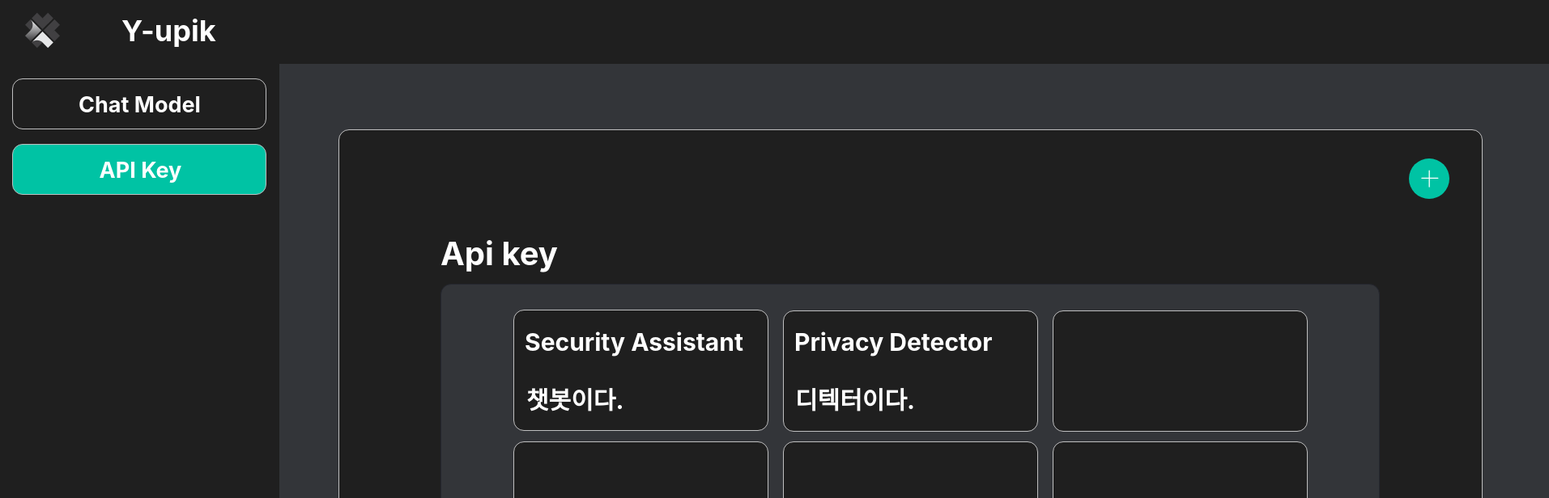
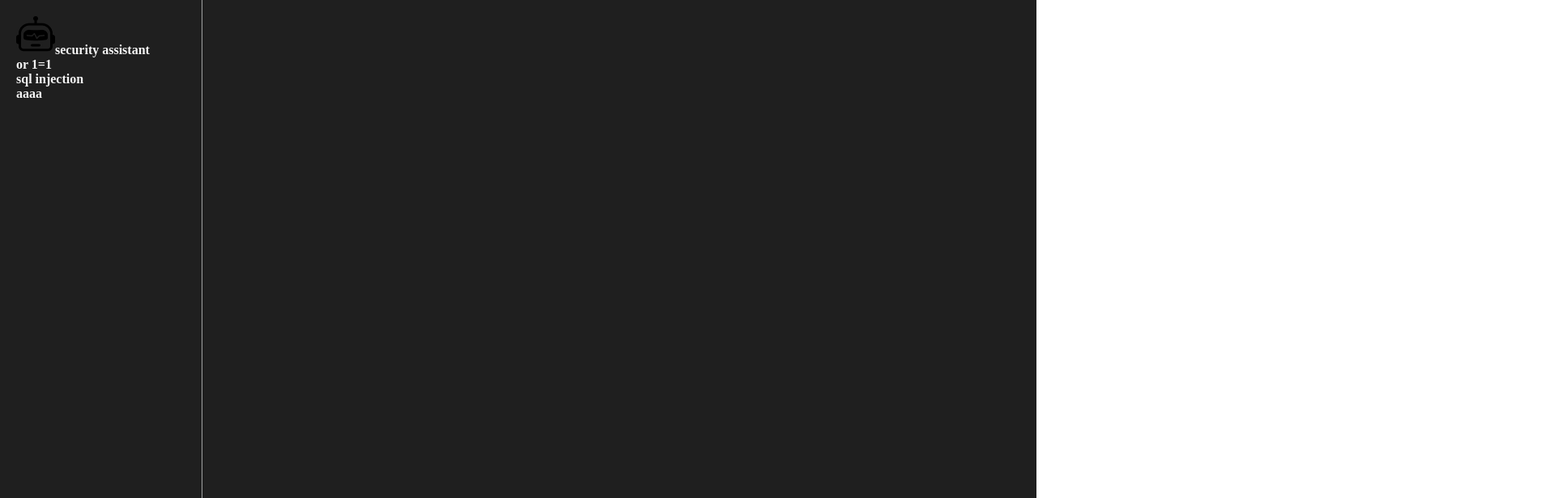
Before and after one commit to hurhyeon/gloogloo, a Vue app: page /api-key in a window 1280 px wide. Shown: the top 616 px of the page at 81% size, 1913 px wide, since content can reach past the window. Built offline with nearby package versions, Linux system fonts and the light colour scheme.

Commit message:
14일차

```diff
--- a/src/pages/ApiKey.vue
+++ b/src/pages/ApiKey.vue
@@ -1,70 +1,44 @@
 <template>
-  <div class="MainmainB" :class="(mode === 'dark') ? 'dark' : 'light'">
-    <div :class="$style.mainmainB" >
-      <div :class="$style.mainmainBChild"  />
-      <div :class="$style.mainmainBItem"  />
-      <div :class="$style.mainmainBInner" />
-      <img :class="$style.blackAndWhiteCollection11" alt="" src="/black-and-white-collection-11.svg" @click="onMainClick"/>
-      <b :class="$style.yUpik" @click="onMainClick" >Y-upik</b>
-      <div :class="$style.chatModelWrapper" @click="onMainClick">
-        <b :class="$style.chatModel" @click ="onMainClick"> Chat Model </b>
-      </div>
-      <div :class="$style.apiKeyWrapper" @click ="onApiClick">
-        <b :class="$style.apiKey" @click ="onApiClick">API Key </b>
-      </div>
-      <div :class="$style.rectangleDiv" />
-      <div :class="$style.mainmainBChild1" />
-      <img :class="$style.icon" alt="" src="/1.svg" />
-      <b :class="$style.chatModel1">Api key</b>
-      <div :class="$style.mainmainBChild2" />
-      <div :class="$style.mainmainBChild3" @click ="onSecurityClick" />
-      <div :class="$style.mainmainBChild4" @click ="onPrivircyClick"/>
-      <div :class="$style.mainmainBChild5" />
-      <div :class="$style.mainmainBChild6" />
-      <div :class="$style.mainmainBChild7" />
-      <div :class="$style.mainmainBChild8" />
-      <b :class="$style.securityAssistant" @click="onSecurityClick">Security Assistant</b>
-      <b :class="$style.p" @click="onSecurityClick">챗봇이다.</b>
-      <b :class="$style.privacyDetector" @click = "onPrivircyClick">Privacy Detector</b>
-      <b :class="$style.b1" @click = "onPrivircyClick">디텍터이다.</b>
+  <div class="app" :class="(mode === 'dark') ? 'dark' : 'light'">
+    <nav class="navbar">
+      <div class="navbar-content">
+        <div class="frame-parent">
+          <div class="frame-group">
+            <div class="robot-parent">
+              <img class="robot-icon" alt="" src="/robot.png" />
+              <b class="security-assiatant">security assistant</b>
             </div>
           </div>
+          <div class="list1">
+            <b class="list-chat">or 1=1</b>
+          </div>
+          <div class="list2">
+            <b class="list-chat">sql injection</b>
+          </div>
+          <div class="list3">
+            <b class="list-chat">aaaa</b>
+          </div>
+        </div>
+      </div>
+    </nav>
+
+
+  </div>
 </template>
+
 <script>
-    import { defineComponent } from "vue";
-
-    export default defineComponent({
-      name: "MainmainB",
+export default {
+      name: "app",
       data(){
         return{
           mode:'dark'
         }
       },
-      methods: {
-        onSecurityClick() {
-          this.$router.push("/security-assistant-w");
-        },
-          onMainClick() {
-          this.$router.push("/");
-        },
-          onPrivircyClick() {
-            this.$router.push("/privacy-decetor");
-          },
-          onApiClick(){
-            this.$router.push("/api-key");
-          },
-        },
-    });
+    }
 
 </script>
-  <style module>
 
-    * {
-        margin: 0;
-        padding: 0;
-        box-sizing: border-box;
-    }
-
+<style scoped>
  .app{
       width: 100vw;
       min-height: 100vw;
@@ -76,260 +50,20 @@
       background: #1f1f1f;
       color: #f3f3f3;
     }
-    .mainmainBChild {
-      position: absolute;
+
+    .navbar {
+  position: fixed;
+  top: 0;
+  left: 0;
+  width: 250px;
+  height: 100%;
   background-color: #1f1f1f;
-      top: 0px;
-      left: 0px;
-      width: 342px;
-      height: 700px;
-    }
-    .mainmainBItem {
-      position: absolute;
-      background-color: #1f1f1f;
-      top: 79px;
-      left: 0px;
-      width: 345px;
-      height: 1001px;
-    }
-    .mainmainBInner {
-      position: absolute;
-      top: 0px;
-      left: 342px;
-      background-color: #1f1f1f;
-      border: 1px solid #1f1f1f;
-      box-sizing: border-box;
-      width: 1571px;
-      height: 1080px;
-    }
-    .blackAndWhiteCollection11 {
-      position: absolute;
-      height: 6.02%;
-      width: 3.4%;
-      top: 0.46%;
-      right: 94.2%;
-      bottom: 93.52%;
-      left: 2.4%;
-      max-width: 100%;
-      overflow: hidden;
-      max-height: 100%;
-      cursor: pointer;
-    }
-    .yUpik {
-      position: absolute;
-      top: 16px;
-      left: 150px;
-      font-size: 36px;
-      cursor: pointer;
+  border-right: 1px solid #a0a1a2;
 
 }
-    .chatModel {
-      position: absolute;
-      top: 15px;
-      left: 81px;
-      cursor: pointer;
-    }
-    .chatModelWrapper {
-      position: absolute;
-      top: 97px;
-      left: 15px;
-      border-radius: 13px;
-      background-color: #1f1f1f;
-      border: 1px solid #bfbfc0;
-      box-sizing: border-box;
-      width: 314px;
-      height: 63px;
-      overflow: hidden;
-      cursor: pointer;
-      font-size: 27px;
-    }
-    .chatModelWrapper:focus{
-      background-color: #00c3a4;
-    }
-    .chatModelWrapper:hover{
-      background-color: #00c3a4;
-    }
-    .apiKey {
-      position: absolute;
-      cursor: pointer;
-      top: 15px;
-      left: 106.5px;
-    }
-    .apiKeyWrapper {
-      position: absolute;
-      cursor: pointer;
-      top: 178px;
-      left: 15px;
-      border-radius: 13px;
-      background-color: #00c3a4;
-      border: 1px solid #bfbfc0;
-      box-sizing: border-box;
-      width: 314px;
-      height: 63px;
-      overflow: hidden;
-      font-size: 27px;
-    }
-    .apiKeyWrapper:active{
-      background-color: #1f1f1f;
-    }
-    .rectangleDiv {
-      position: absolute;
-      top: 79px;
-      left: 345px;
-      background-color: #333539;
-      width: 1568px;
-      height: 1001px;
-    }
-    .mainmainBChild1 {
-      position: absolute;
-      top: 160px;
-      left: 418px;
-      border-radius: 13px;
-      background-color: #1f1f1f;
-      border: 1px solid #bfbfc0;
-      box-sizing: border-box;
-      width: 1413px;
-      height: 756px;
-    }
-    .icon {
-      position: absolute;
-      top: 196px;
-      left: 1740px;
-      width: 50px;
-      height: 50px;
-      cursor: pointer;
-    }
-    .chatModel1 {
-      position: absolute;
-      top: 289px;
-      left: 544px;
-      font-size: 40px;
-    }
-    .mainmainBChild2 {
-      position: absolute;
-      top: 351px;
-      left: 544px;
-      border-radius: 13px;
-      background-color: #333539;
-      border: 1px solid #24262e;
-      box-sizing: border-box;
-      width: 1160px;
-      height: 378px;
-    }
-    .mainmainBChild3 {
-      position: absolute;
-      top: 383px;
-      left: 634px;
-      border-radius: 13px;
-      background-color: #1f1f1f;
-      border: 1px solid #bfbfc0;
-      box-sizing: border-box;
-      width: 315px;
-      height: 150px;
-      cursor: pointer;
-    }
-    .mainmainBChild4 {
-      position: absolute;
-      top: 384px;
-      left: 967px;
-      border-radius: 13px;
-      background-color: #1f1f1f;
-      border: 1px solid #bfbfc0;
-      box-sizing: border-box;
-      width: 315px;
-      height: 150px;
-      cursor: pointer;
-    }
-    .mainmainBChild5 {
-      position: absolute;
-      top: 384px;
-      left: 1300px;
-      border-radius: 13px;
-      background-color: #1f1f1f;
-      border: 1px solid #bfbfc0;
-      box-sizing: border-box;
-      width: 315px;
-      height: 150px;
-    }
-    .mainmainBChild6 {
-      position: absolute;
-      top: 546px;
-      left: 634px;
-      border-radius: 13px;
-      background-color: #1f1f1f;
-      border: 1px solid #bfbfc0;
-      box-sizing: border-box;
-      width: 315px;
-      height: 150px;
-    }
-    .mainmainBChild7 {
-      position: absolute;
-      top: 546px;
-      left: 967px;
-      border-radius: 13px;
-      background-color: #1f1f1f;
-      border: 1px solid #bfbfc0;
-      box-sizing: border-box;
-      width: 315px;
-      height: 150px;
-    }
-    .mainmainBChild8 {
-      position: absolute;
-      top: 546px;
-      left: 1300px;
-      border-radius: 13px;
-      background-color: #1f1f1f;
-      border: 1px solid #bfbfc0;
-      box-sizing: border-box;
-      width: 315px;
-      height: 150px;
-    }
-    .securityAssistant {
-      position: absolute;
-      cursor: pointer;
-      top: 405px;
-      left: 648px;
-    }
-    .p {
-      position: absolute;
-      top:471px;
-      left:650px;
-      cursor: pointer;
-      display: inline-block;
-      width: 210px;
-      height: 100px;
-    }
-    .b {
-      position: absolute;
-      top: 471px;
-      cursor: pointer;
-      display: inline-block;
-      width: 120px;
-      height: 55px;
-    }
-    .privacyDetector {
-      position: absolute;
-      cursor: pointer;
-      top: 405px;
-      left: 981px;
-    }
 
-    .b1 {
-      position: absolute;
-      top: 471px;
-      left: 982px;
-      cursor: pointer;
-      display: inline-block;
-      width: 192px;
-      height: 50px;
-    }
-    .mainmainB {
-      position: relative;
-      width: 100%;
-      height: 1080px;
-      text-align: left;
-      font-size: 30px;
-      color: #fff;
-      font-family: Inter;
+.navbar-content {
+  padding: 20px;
+
 }
 </style>
--- a/src/pages/MainmainB.vue
+++ b/src/pages/MainmainB.vue
@@ -1,5 +1,5 @@
 <template>
-  <meta name="viewport" content="width=device-width, initial-scale=1, user-scalable=no">
+
   <div class="MainmainB" :class="(mode === 'dark') ? 'dark' : 'light'">
     <div :class="$style.mainmainB" >
       <div :class="$style.mainmainBChild"  />
@@ -72,6 +72,7 @@
         box-sizing: border-box;
 
     }
+
 
     .app{
       background: #1f1f1f;
--- a/src/pages/PrivacyDecetor.vue
+++ b/src/pages/PrivacyDecetor.vue
@@ -10,7 +10,7 @@ function color(event) {
     alert(event.target.tagName)
   }
 }
-</script>x
+</script>
 <template>
   <div class="app" :class="(mode === 'dark') ? 'dark' : 'light'">
     <div>
--- a/src/pages/SecurityAssistantW.vue
+++ b/src/pages/SecurityAssistantW.vue
@@ -4,35 +4,33 @@
       <div class="navbar-content">
         <div class="frame-parent">
           <div class="frame-group">
-            <div class="frame-child" />
             <div class="robot-parent">
               <img class="robot-icon" alt="" src="/robot.png" />
-              <b class="security-assistant"> security assistant</b>
+              <b class="security-assiatant">security assistant</b>
             </div>
           </div>
           <div class="list1">
-            <b class="sql-injection">or 1=1</b>
+            <b class="list-chat">or 1=1</b>
           </div>
           <div class="list2">
-            <b class="sql-injection">sql injection</b>
+            <b class="list-chat">sql injection</b>
           </div>
           <div class="list3">
-            <b class="sql-injection">
-              <p class="blank-line">awdasdfjkasdl</p>
-            </b>
+            <b class="list-chat">aaaa</b>
           </div>
         </div>
       </div>
     </nav>
+
     <div class="home">
       <div class="container-box">
-        <div class="chat1"></div>
+        <div class="chat1">
+          <img class="pencil-icon" alt="" src="/pencil.png" />
+        </div>
         <div class="chat2"></div>
         <div class="chat3"></div>
-        <div>
+        <div class=" thumbs">
           <img class="thumbs-up" src="/hand-thumbs-up-fill.png" alt="" />
-        </div>
-        <div>
           <img class="thumbs-down" src="/hand-thumbs-down-fill.png" alt="" />
         </div>
         <div class="request">
@@ -40,21 +38,31 @@
         <div class="request2">request 2</div>
         <div class="request3">request 3</div>
       </div>
-      <div class="conversation">
-          <!-- 대화창 내용 -->
+      <div class="search">
+      <input class="conversation" type="text" placeholder="검색어 입력">
+      <img class="send-icon" src="/send.png" @click="sendButtonClick">
+    </div>
+
         </div>
       </div>
     </div>
-  </div>
+
 </template>
 
 <script>
 export default {
-  name: 'SecurityAssistantW'
+  name: 'SecurityAssistantW',
+  methods:{
+    sendButtonClick(){
+      alert('send')
+    }
+  }
 }
 </script>
 
 <style scoped>
+
+
 .home {
   display: flex;
   justify-content: center;
@@ -70,8 +78,9 @@ export default {
   left: 0;
   width: 250px;
   height: 100%;
-  background-color: #a8d0ff;
-  color: white;
+  background-color: #ffffff;
+  border-right: 1px solid #a0a1a2;
+
 }
 
 .navbar-content {
@@ -85,13 +94,22 @@ export default {
   border-radius: 13px;
   width: 75vw;
   height: 60vh;
+  margin-bottom: 5vh;
 }
+
 .chat1 {
   width: 73vw;
   height: 6vh;
   background-color: #a8d0ff;
   border-radius: 13px;
 }
+
+.pencil-icon{
+  margin-left: 96%;
+  margin-top: 0.5%;
+  cursor: pointer;
+}
+
 .chat2{
  width: 73vw;
  height: 5vh;
@@ -103,11 +121,23 @@ export default {
  border-radius: 13px;
 }
 
+.thumbs{
+  margin-left: 93%;
+  margin-top: 2vh;
+}
+.thumbs-up{
+  margin-right: 1vw;
+  cursor: pointer;
+}
+
+.thumbs-down{
+  cursor: pointer;
+}
 .request {
   display: flex;
   flex-direction: row; /* 요소를 가로로 배치 */
   justify-content: space-between; /* 가로 공간 동일하게 분배 */
-  width: 100%; /* 가로 공간을 100% 사용 */
+  margin-top: 5vh;
 }
 
 
@@ -119,7 +149,7 @@ export default {
   height: 10vh;
   border-color: #c0c0c0c0;
   background-color: #edededed;
-
+  cursor: pointer;
 }
 
 .request2{
@@ -130,7 +160,7 @@ export default {
   height: 10vh;
   border-color: #c0c0c0c0;
   background-color: #edededed;
-
+  cursor: pointer;
 }
 
 .request3{
@@ -141,35 +171,46 @@ export default {
   height: 10vh;
   border-color: #c0c0c0c0;
   background-color: #edededed;
+  cursor: pointer;
 }
 
-.conversation {
+
+
+.conversation{
   width: 100%;
-  height: 10%;
+  height: 30%;
   background-color: #ffffff;
-  margin-top: 20px;
-  border: 1px solid #000;
+  margin-top: 5vh;
   border-radius: 10px;
   border-color: #0075ff;
+  text-align: center;
+  outline: #0075ff;
 }
+.search{
+  width: 100%;
+  height: 30%;
 
-.frame-child {
-    background-color: #da2121;
-    overflow: hidden;
-    z-index: 0;
+}
+.send-icon{
+ cursor: pointer;
+ position: fixed;
+ top:  82%;
+ left: 90%;
 }
 .robot-icon {
     position: relative;
     width: 3rem;
     height: 2.88rem;
+    margin-right: 3%;
   }
 .security-assiatant {
     position: relative;
     display: flex;
     align-items: center;
-    width: 11.31rem;
-    height: 1.5rem;
-    flex-shrink: 0;
+    width: 12.70rem;
+    height: 2.5rem;
+
+    color:#000;
   }
 .robot-parent {
     margin: 0 !important;
@@ -196,51 +237,53 @@ export default {
     text-align: left;
     font-size: 1.25rem;
   }
+
+.list-chat {
+    align-self: stretch;
+    flex: 1;
+    position: relative;
+    color:#000;
+  }
 .list1 {
     align-self: stretch;
     flex: 1;
     border-radius: 13px;
-    background-color: #f60b0b;
+    background-color: #ffffff;
     overflow: hidden;
     display: flex;
     flex-direction: row;
     align-items: center;
     justify-content: center;
     padding: var(--padding-lg) var(--padding-13xl);
+    cursor: pointer;
+  }
 
-  }
-  .sql-injection {
-    align-self: stretch;
-    flex: 1;
-    position: relative;
-  }
 .list2 {
     align-self: stretch;
     flex: 1;
     border-radius: 13px;
-    background-color: #ee2121;
+    background-color: #ffffff;
     overflow: hidden;
     display: flex;
     flex-direction: row;
     align-items: center;
     justify-content: center;
     padding: var(--padding-lg) var(--padding-13xl);
+    cursor: pointer;
   }
 
 .list3 {
     align-self: stretch;
     flex: 1;
     border-radius: 13px;
-    background-color: #ad2222;
+    background-color: #ffffff;
     overflow: hidden;
     display: flex;
     flex-direction: row;
     align-items: center;
     justify-content: center;
     padding: var(--padding-lg) var(--padding-13xl);
-  }
-  .blank-line {
-    margin: 0;
+    cursor: pointer;
   }
 .frame-parent {
     position: relative;
```
Also changed, not shown: public/pencil.png (added), public/send.png (added). Lines whose indentation alone changed are shown as unchanged.
